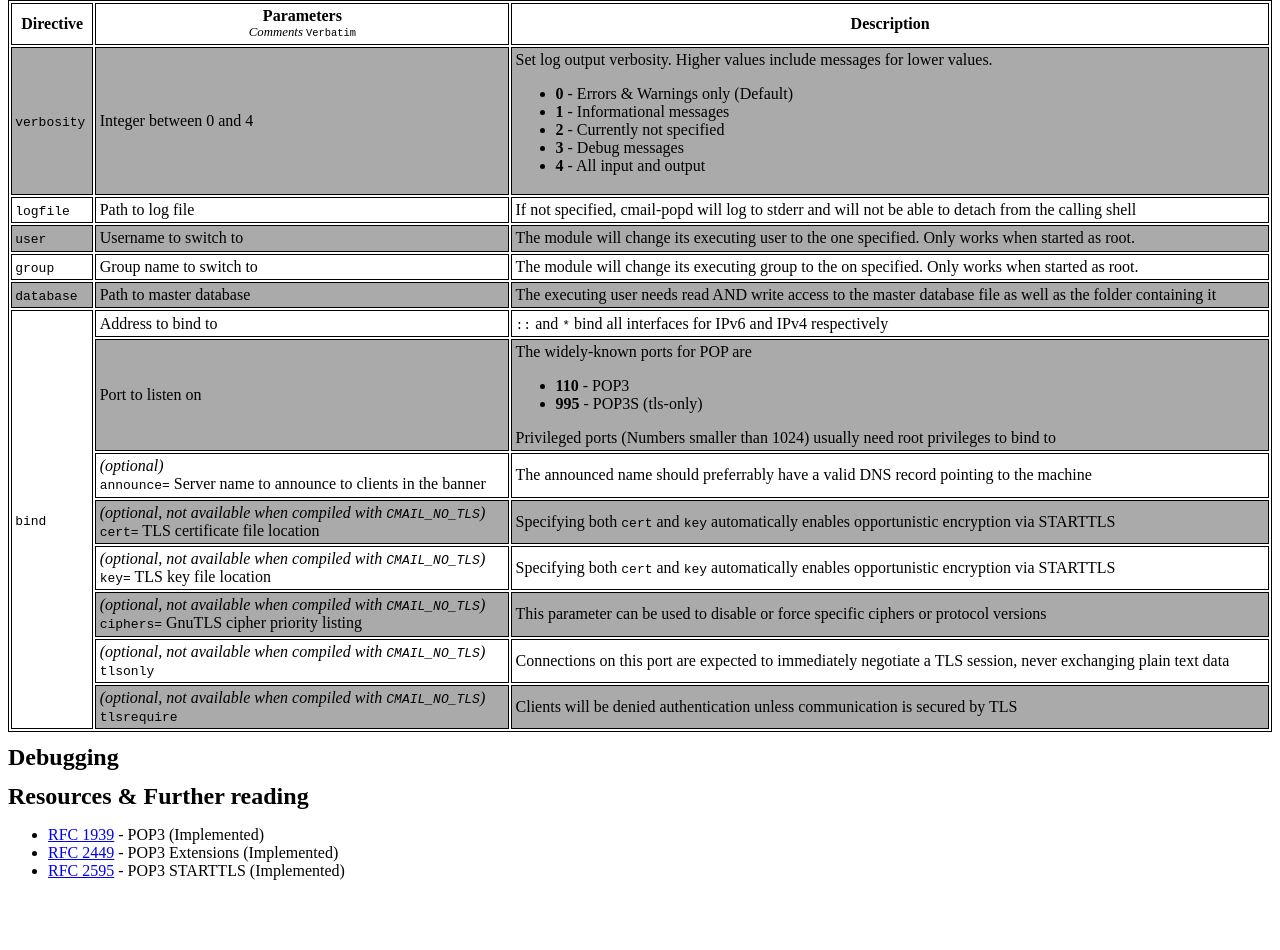
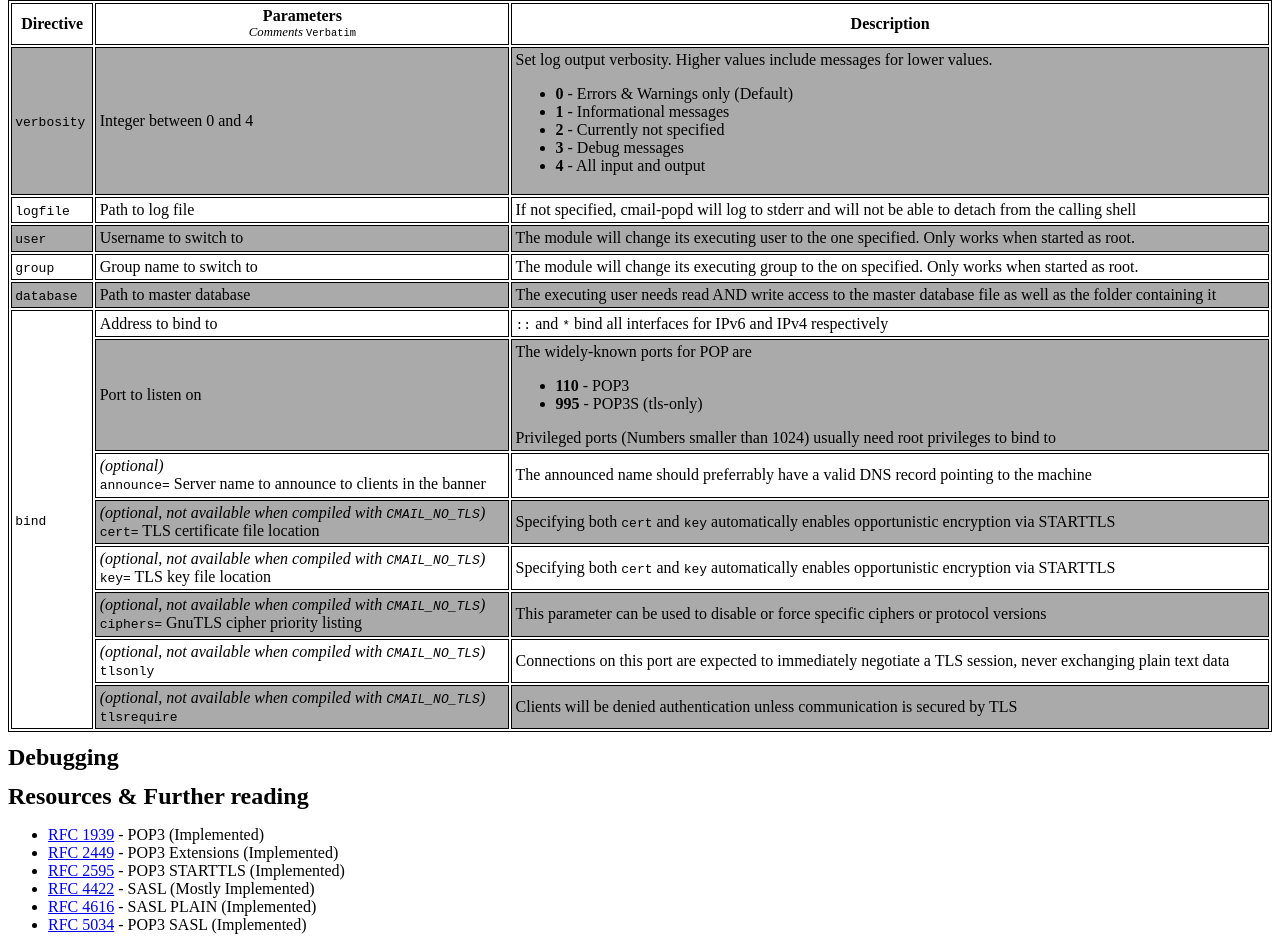
Before and after one commit to cmail-mta/homepage, a plain HTML site: page modules/popd.htm in a window 1280 px wide. Shown: the part 510-1460 px from the top of the page. Before the commit the page ends 1406 px from the top, so only its background shows below. Drawn offline with Linux system fonts and the light colour scheme.

Commit message:
add sasl rfcs to popd page

```diff
--- a/modules/popd.htm
+++ b/modules/popd.htm
@@ -175,6 +175,9 @@
 				<li><a href="https://tools.ietf.org/html/rfc1939">RFC 1939</a> - POP3 (Implemented)</li>
 				<li><a href="https://tools.ietf.org/html/rfc2449">RFC 2449</a> - POP3 Extensions (Implemented)</li>
 				<li><a href="https://tools.ietf.org/html/rfc2595">RFC 2595</a> - POP3 STARTTLS (Implemented)</li>
+				<li><a href="https://tools.ietf.org/html/rfc4422">RFC 4422</a> - SASL (Mostly Implemented)</li>
+				<li><a href="https://tools.ietf.org/html/rfc4616">RFC 4616</a> - SASL PLAIN (Implemented)</li>
+				<li><a href="https://tools.ietf.org/html/rfc5034">RFC 5034</a> - POP3 SASL (Implemented)</li>
 			</ul>
 		</div>
 	</body>
```
